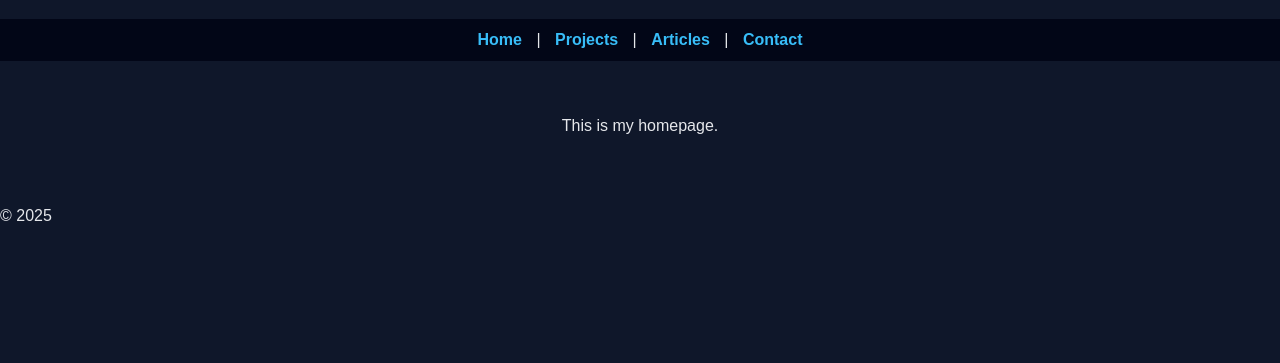
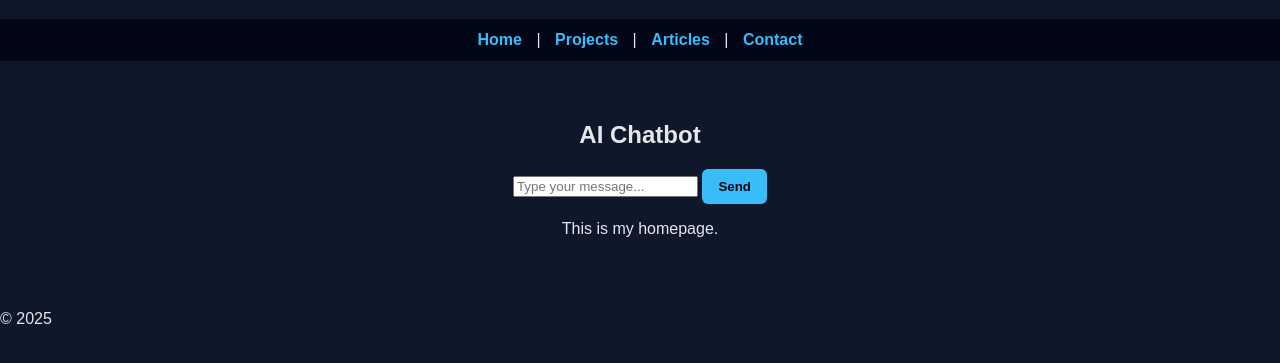
Before and after one commit to assadqureshi163-ux/basic-html-website, a plain HTML site: page index.html in a window 1280 px wide. Shown: the part 61-424 px from the top of the page. Drawn offline with Linux system fonts and the light colour scheme.

Commit message:
Update index.html

```diff
--- a/index.html
+++ b/index.html
@@ -19,6 +19,14 @@
 </nav>
 
 <main>
+  <section id="chatbot">
+  <h2>AI Chatbot</h2>
+
+  <div id="chat-box"></div>
+
+  <input type="text" id="user-input" placeholder="Type your message..." />
+  <button id="send-btn">Send</button>
+</section>
   <p>This is my homepage.</p>
 </main>
 
```
